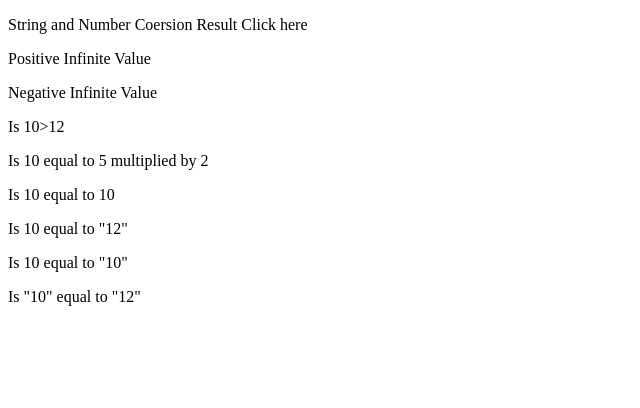
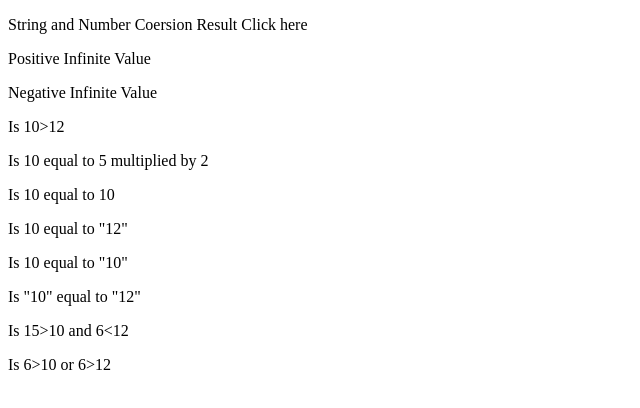
Before and after one commit to prashanthlalan/JavaScript-Projects, a plain HTML site: page Basic JavaScript Projects/Project5_comparisons_type_coercion/index.html in a window 1280 px wide. Shown: the whole page, without its empty margins (0-640 px from the left). Drawn offline with Linux system fonts and the light colour scheme.

Commit message:
And Operator Assignment

```diff
--- a/Basic JavaScript Projects/Project5_comparisons_type_coercion/JS/main.js
+++ b/Basic JavaScript Projects/Project5_comparisons_type_coercion/JS/main.js
@@ -35,3 +35,11 @@ function same_data_type_different_value() {
     var sdtdv = document.write("10"==="12")
     document.getElementById("differentBoth").innerHTML =sdtdv;
 }
+function andLogic() {
+    var andl = document.write(15>10 && 6<12)
+    document.getElementById("and").innerHTML =andl;
+}
+function orLogic() {
+    var orl = document.write(6>10 || 6>12)
+    document.getElementById("or").innerHTML =orl;
+}
--- a/Basic JavaScript Projects/Project5_comparisons_type_coercion/index.html
+++ b/Basic JavaScript Projects/Project5_comparisons_type_coercion/index.html
@@ -16,5 +16,7 @@
        <p id="differentBoth" onclick="different_data_type_value()">Is 10 equal to "12"</p>
        <p id="differentDataType" onclick="different_data_type_same_value()">Is 10 equal to "10"</p>
        <p id="differentValue" onclick="same_data_type_different_value()">Is "10" equal to "12"</p>
+       <p id="and" onclick="andLogic()">Is 15>10 and 6<12</p>
+       <p id="or" onclick="orLogic()">Is 6>10 or 6>12</p>
     </body>
 </html>
```
